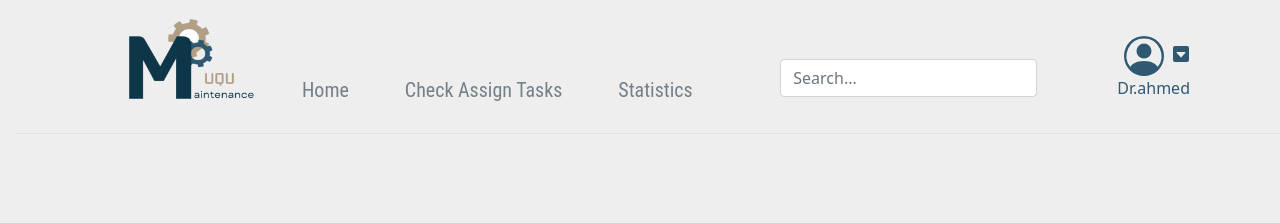
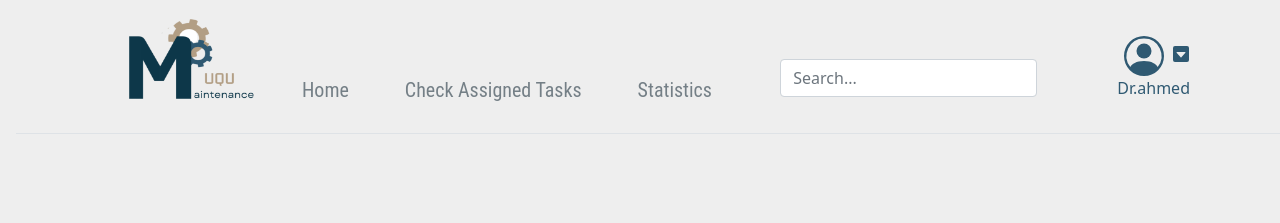
Before and after one commit to RahafMAlharbi/Graduation_Project, a PHP site: the page made by Finally/pages/Check Assigned Tasks/Check Assigned Tasks.php in a window 1280 px wide. Shown: the top 223 px of the page. Run offline with PHP 8.4, Linux system fonts and the light colour scheme; a user stored in the database is signed in; data comes from the database, SQL or seed files in the repository; some libraries are stand-ins or nearby versions.

Commit message:
Update Check Assigned Tasks.php

```diff
--- a/Finally/pages/Check Assigned Tasks/Check Assigned Tasks.php
+++ b/Finally/pages/Check Assigned Tasks/Check Assigned Tasks.php
@@ -438,7 +438,7 @@ echo(mysqli_error($con));
 
               <li><a href="../WorkerHome.php" class="nav-link px-2 ps-5 hedermaargin hmarg link-secondary">Home</a></li>
 
-              <li><a href="Check Assigned Tasks.php" class="nav-link px-2 ps-5 hmarg hedermaargin link-dark">Check Assign Tasks</a></li>
+              <li><a href="Check Assigned Tasks.php" class="nav-link px-2 ps-5 hmarg hedermaargin link-dark">Check Assigned Tasks</a></li>
               <li><a href="#" class="nav-link px-2 ps-5 hedermaargin hmarg link-dark">Statistics</a></li>
 
             </ul>
```
